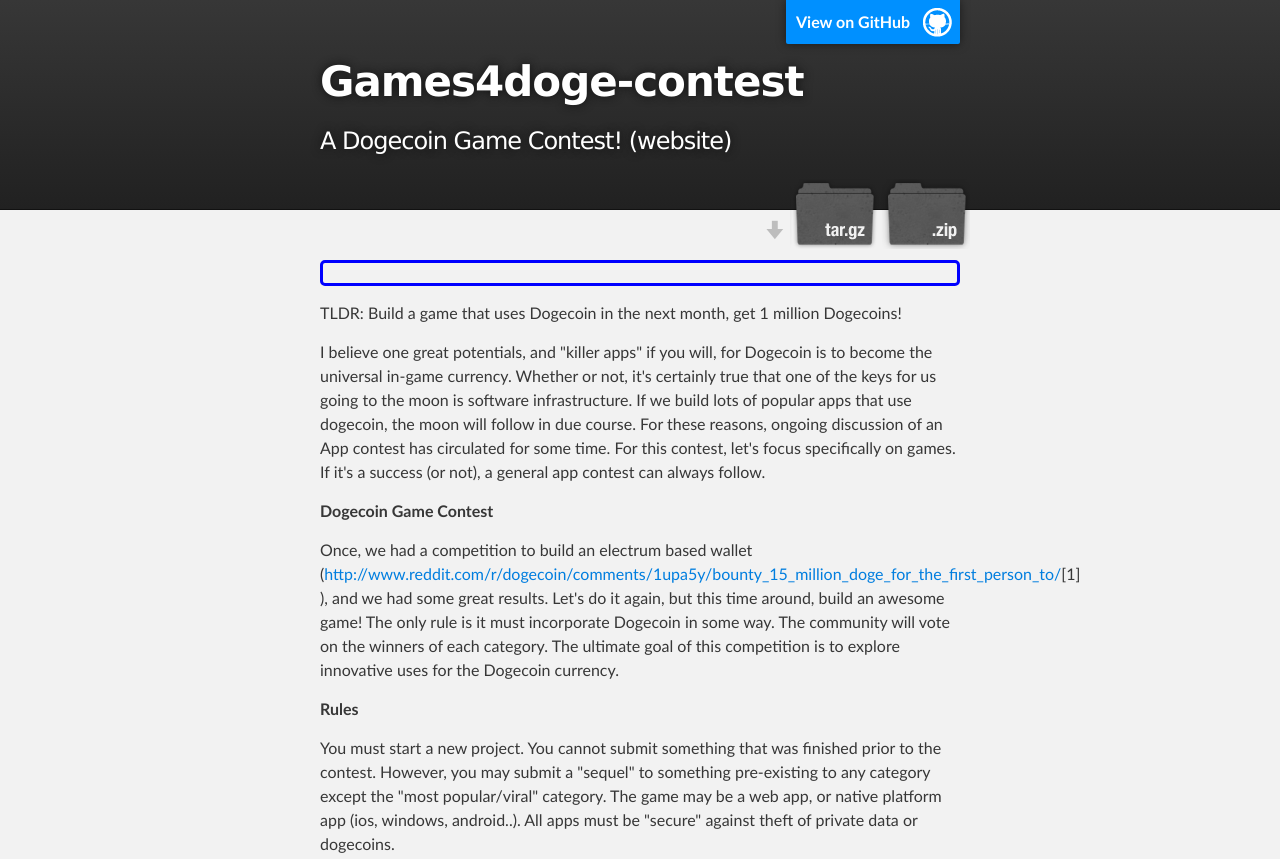
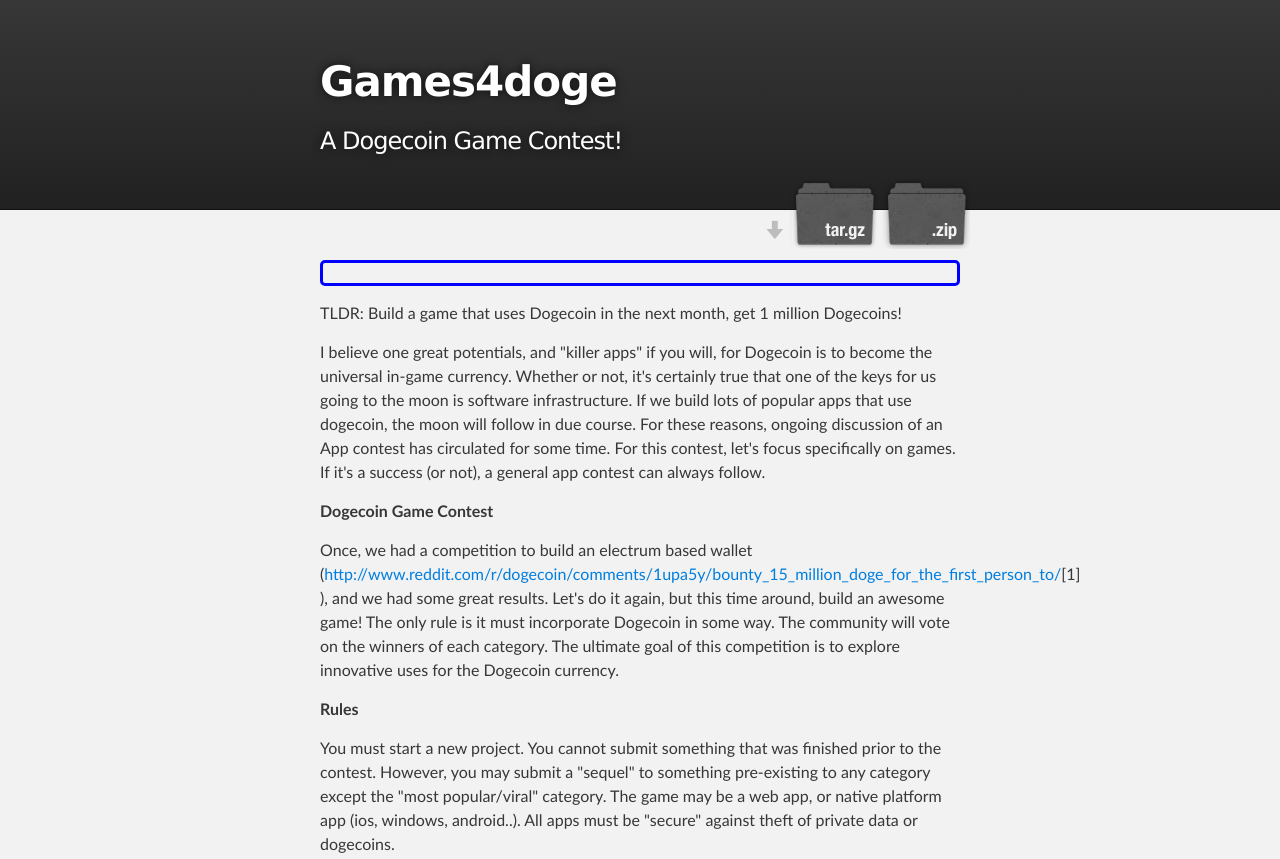
Before and after one commit to countable/games4doge-contest, a plain HTML site: page index.html in a window 1280 px wide. Shown: the top 859 px of the page. Drawn offline with nearby package versions, Linux system fonts and the light colour scheme; no server answers.

Commit message:
Update index.html

```diff
--- a/index.html
+++ b/index.html
@@ -16,10 +16,9 @@
     <!-- HEADER -->
     <div id="header_wrap" class="outer">
         <header class="inner">
-          <a id="forkme_banner" href="https://github.com/countable/games4doge-contest">View on GitHub</a>
 
-          <h1 id="project_title">Games4doge-contest</h1>
-          <h2 id="project_tagline">A Dogecoin Game Contest! (website)</h2>
+          <h1 id="project_title">Games4doge</h1>
+          <h2 id="project_tagline">A Dogecoin Game Contest!</h2>
 
             <section id="downloads">
               <a class="zip_download_link" href="https://github.com/countable/games4doge-contest/zipball/master">Download this project as a .zip file</a>
```
